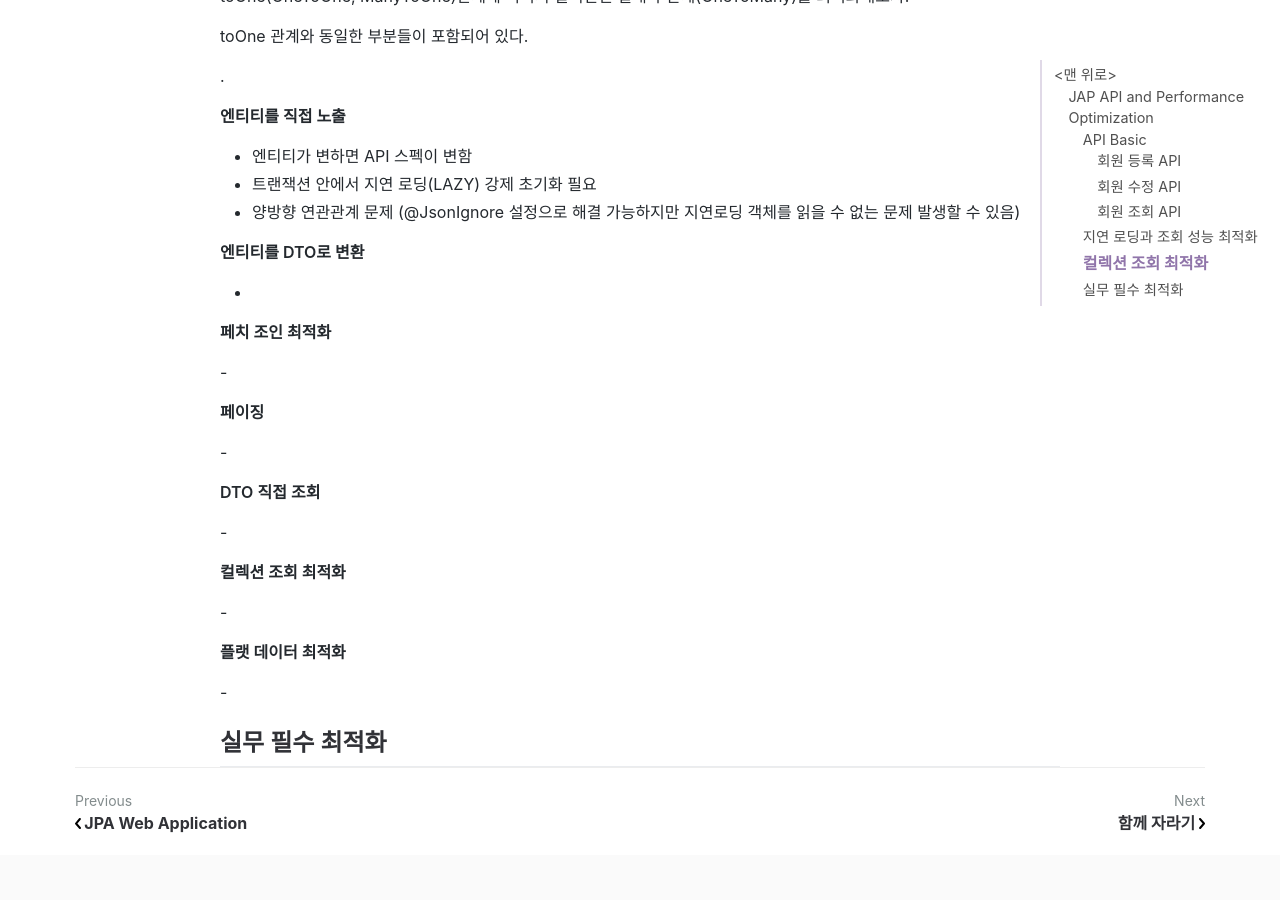
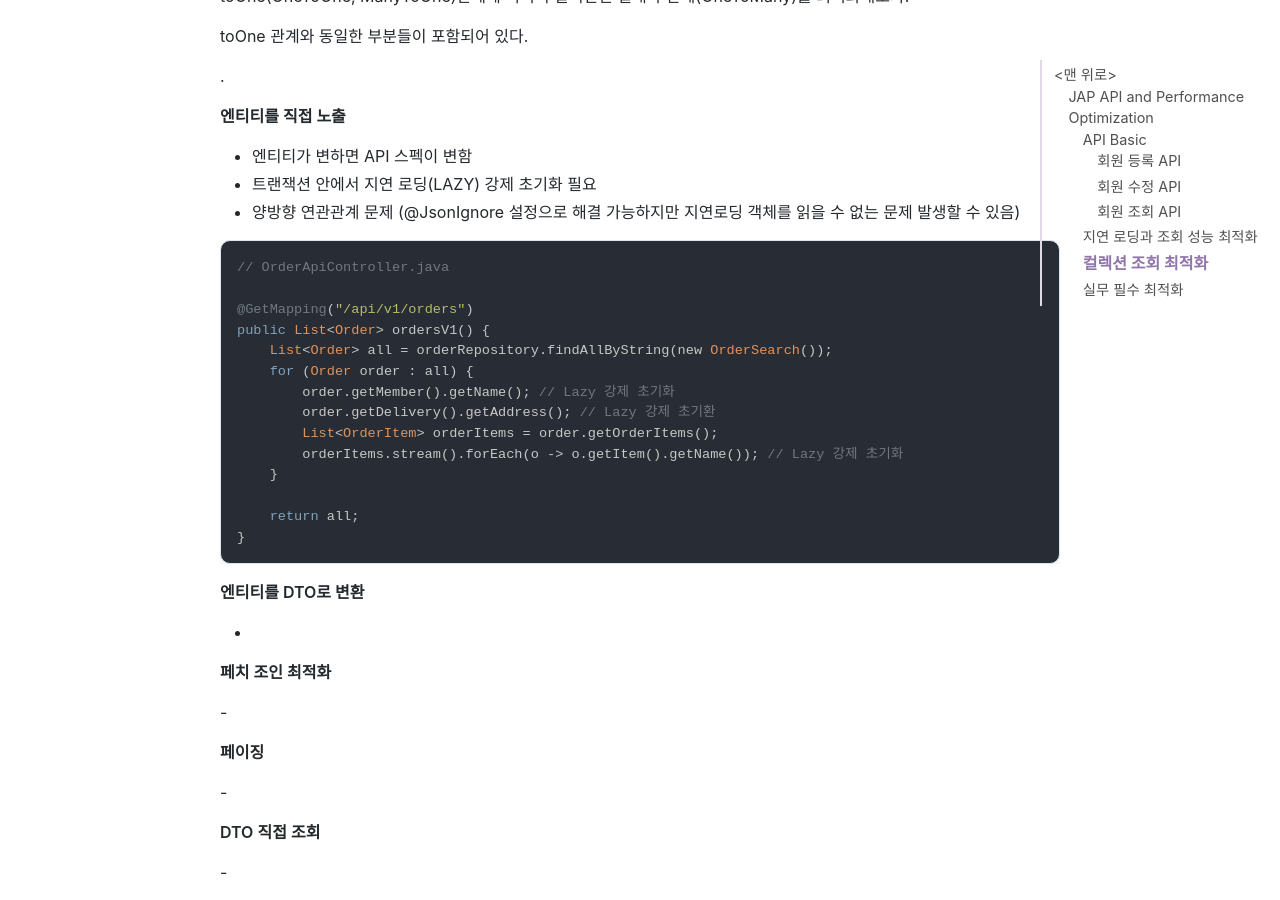
Before and after one commit to jihunparkme/jihunparkme.github.io, a Jekyll site: the page built from _posts/2022-05-24-JPA-API-and-performance-optimization.md, in a window 1280 px wide and 900 px high, scrolled down 6107 px. Built offline with Jekyll 4.4.1, drawn with Linux system fonts in a browser that asks for light colours; nearby versions of some CDN libraries; comment, search, counter and statistics services are not loaded; some of the changed text lies outside the part shown.

Commit message:
add: 컬렉션 조회 최적화 예제 코드 추가

````diff
--- a/_posts/2022-05-24-JPA-API-and-performance-optimization.md
+++ b/_posts/2022-05-24-JPA-API-and-performance-optimization.md
@@ -273,6 +273,23 @@ toOne 관계와 동일한 부분들이 포함되어 있다.
 - 트랜잭션 안에서 지연 로딩(LAZY) 강제 초기화 필요
 - 양방향 연관관계 문제 (@JsonIgnore 설정으로 해결 가능하지만 지연로딩 객체를 읽을 수 없는 문제 발생할 수 있음)
 
+```java
+// OrderApiController.java
+
+@GetMapping("/api/v1/orders")
+public List<Order> ordersV1() {
+    List<Order> all = orderRepository.findAllByString(new OrderSearch());
+    for (Order order : all) {
+        order.getMember().getName(); // Lazy 강제 초기화
+        order.getDelivery().getAddress(); // Lazy 강제 초기환
+        List<OrderItem> orderItems = order.getOrderItems();
+        orderItems.stream().forEach(o -> o.getItem().getName()); // Lazy 강제 초기화
+    }
+
+    return all;
+}
+```
+
 **엔티티를 DTO로 변환**
 
 -
````
